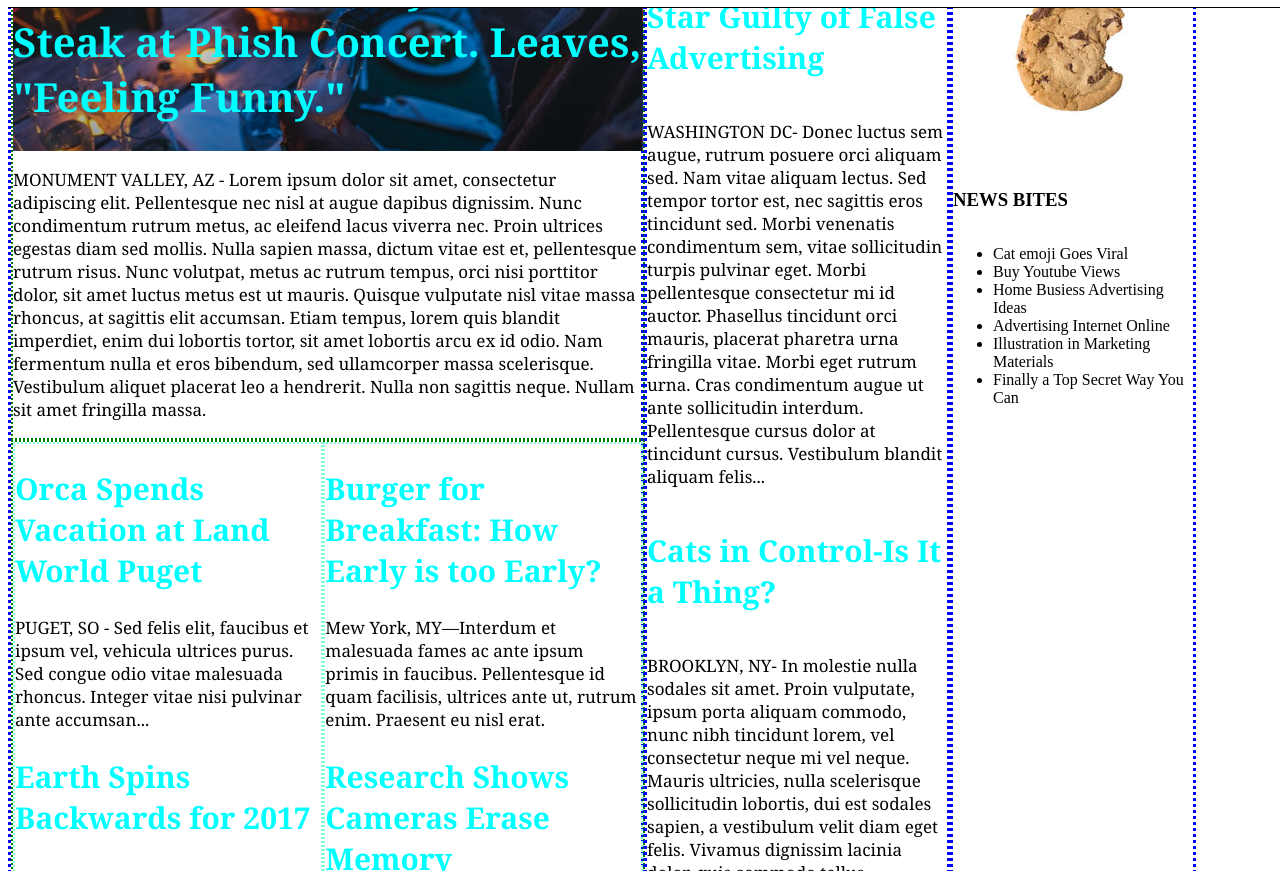
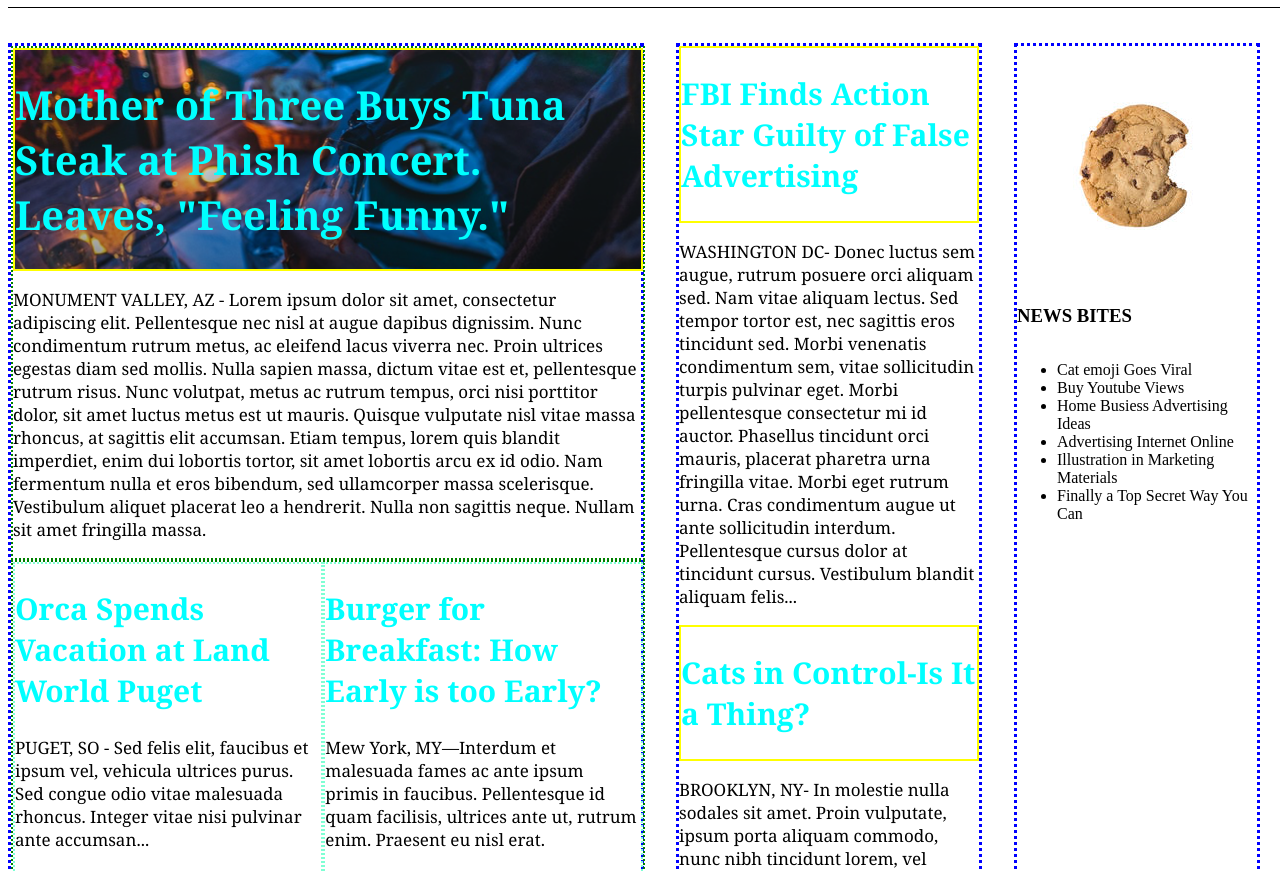
Before and after one commit to BridgetAnne/mytimes, a plain HTML site: page index.html in a window 1280 px wide. Shown: the part 81-952 px from the top of the page. Drawn offline with Linux system fonts and the light colour scheme; files whose address does not match are found by name.

Commit message:
Organizing.

```diff
--- a/Resources/CSS/style.css
+++ b/Resources/CSS/style.css
@@ -1,6 +1,8 @@
 body {
   display: flex;
 }
+/* Header */
+
 header {
   font-family: Verdana;
   font-size: 14px;
@@ -32,8 +34,14 @@ header nav {
   padding-right: 40px;
   display: inline-block;
 }
-main {
+
+/* Content */
+
+content {
   display: flex;
+  width: 1300px;
+  margin: 0 auto 78px auto;
+  padding-top: 116px;
 }
 h1 {
   font-family: Georgia;
@@ -57,12 +65,13 @@ p {
   width: 630px;
   display: flex;
   flex-direction: column;
+  margin-right: 32px;
 }
 .main {
   border: 2px dotted green;
   width: 630px;
 }
-.main_img {
+.main .imgbox {
   display: flex;
   background-image: url("Resources/Images/glasses.png");
 }
@@ -79,21 +88,20 @@ p {
 #third {
   border: 2px dotted aquamarine;
 }
-#fourth {
-  border: 2px dotted aquamarine;
-}
-#fifth {
-  border: 2px dotted aquamarine;
+.imgbox {
+  border: 2px solid yellow;
 }
 .column2 {
   border: 3px dotted blue;
   width: 300px;
   display: flex;
   flex-direction: column;
+  margin-right: 32px;
 }
 .column3 {
   border: 3px dotted blue;
   width: 240px;
   display: flex;
   flex-direction: column;
+  margin-right: 32px;
 }
--- a/index.html
+++ b/index.html
@@ -14,10 +14,13 @@
         <span><a href="#">Tech</a></span> <span><a href="#">Science</a></span>
       </nav>
     </header>
-    <main>
+    <content>
+
+      <!-- First Column -->
+
       <div class="column1">
         <div class="main">
-          <div class="main_img">
+          <div class="imgbox">
             <h1>Mother of Three Buys Tuna Steak at Phish Concert. Leaves, "Feeling Funny."</h1>
           </div>
           <p>MONUMENT VALLEY, AZ - Lorem ipsum dolor sit amet, consectetur adipiscing elit. Pellentesque nec
@@ -34,30 +37,40 @@
             <h2>Orca Spends Vacation at Land World Puget</h2>
               <p>PUGET, SO - Sed felis elit, faucibus et ipsum vel, vehicula ultrices purus. Sed congue
               odio vitae malesuada rhoncus. Integer vitae nisi pulvinar ante accumsan...</p>
-            <h2>Earth Spins Backwards for 2017</h2>
+            <h2 class="imgbox">Earth Spins Backwards for 2017</h2>
           </div>
           <div id="third">
             <h2>Burger for Breakfast: How Early is too Early?</h2>
             <p>Mew York, MY—Interdum et malesuada fames ac ante ipsum primis in faucibus.
               Pellentesque id quam facilisis, ultrices ante ut, rutrum enim. Praesent eu nisl erat.</p>
-            <h2>Research Shows Cameras Erase Memory</h2>
+            <h2 class="imgbox">Research Shows Cameras Erase Memory</h2>
           </div>
         </div>
       </div>
+
+      <!-- Second Column -->
+
       <div class="column2">
-        <h2>FBI Finds Action Star Guilty of False Advertising</h2>
+        <div class="imgbox">
+          <h2>FBI Finds Action Star Guilty of False Advertising</h2>
+        </div>
           <p>WASHINGTON DC- Donec luctus sem augue, rutrum posuere orci aliquam sed. Nam vitae aliquam lectus.
             Sed tempor tortor est, nec sagittis eros tincidunt sed. Morbi venenatis condimentum sem, vitae
             sollicitudin turpis pulvinar eget. Morbi pellentesque consectetur mi id auctor. Phasellus tincidunt
             orci mauris, placerat pharetra urna fringilla vitae. Morbi eget rutrum urna. Cras condimentum augue
             ut ante sollicitudin interdum. Pellentesque cursus dolor at tincidunt cursus. Vestibulum blandit
             aliquam felis...</p>
-        <h2>Cats in Control-Is It a Thing?</h2>
+        <div class="imgbox">
+          <h2>Cats in Control-Is It a Thing?</h2>
+        </div>
           <p>BROOKLYN, NY- In molestie nulla sodales sit amet. Proin vulputate, ipsum porta aliquam commodo,
             nunc nibh tincidunt lorem, vel consectetur neque mi vel neque. Mauris ultricies, nulla scelerisque
             sollicitudin lobortis, dui est sodales sapien, a vestibulum velit diam eget felis. Vivamus dignissim
             lacinia dolor, quis commodo tellus pellentesque in.</p>
       </div>
+
+      <!-- Third Column -->
+
       <div class="column3">
         <img src="Resources/Images/cookie.png" alt="Cookie with bite out">
         <h3>NEWS BITES</h3>
@@ -70,6 +83,6 @@
           <li>Finally a Top Secret Way You Can</li>
         </ul>
       </div>
-    </main>
+    </content>
   </body>
 </html>
```
